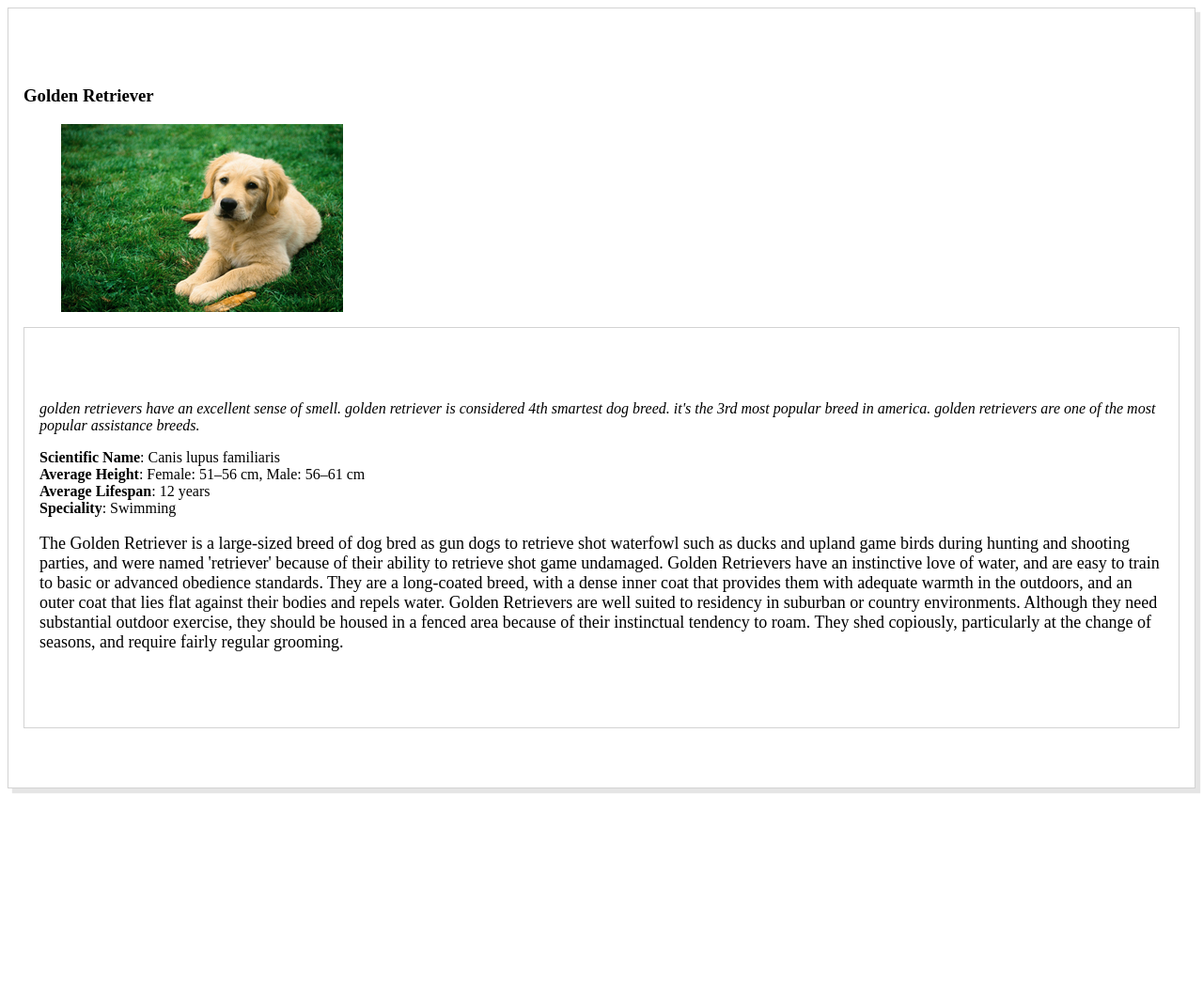
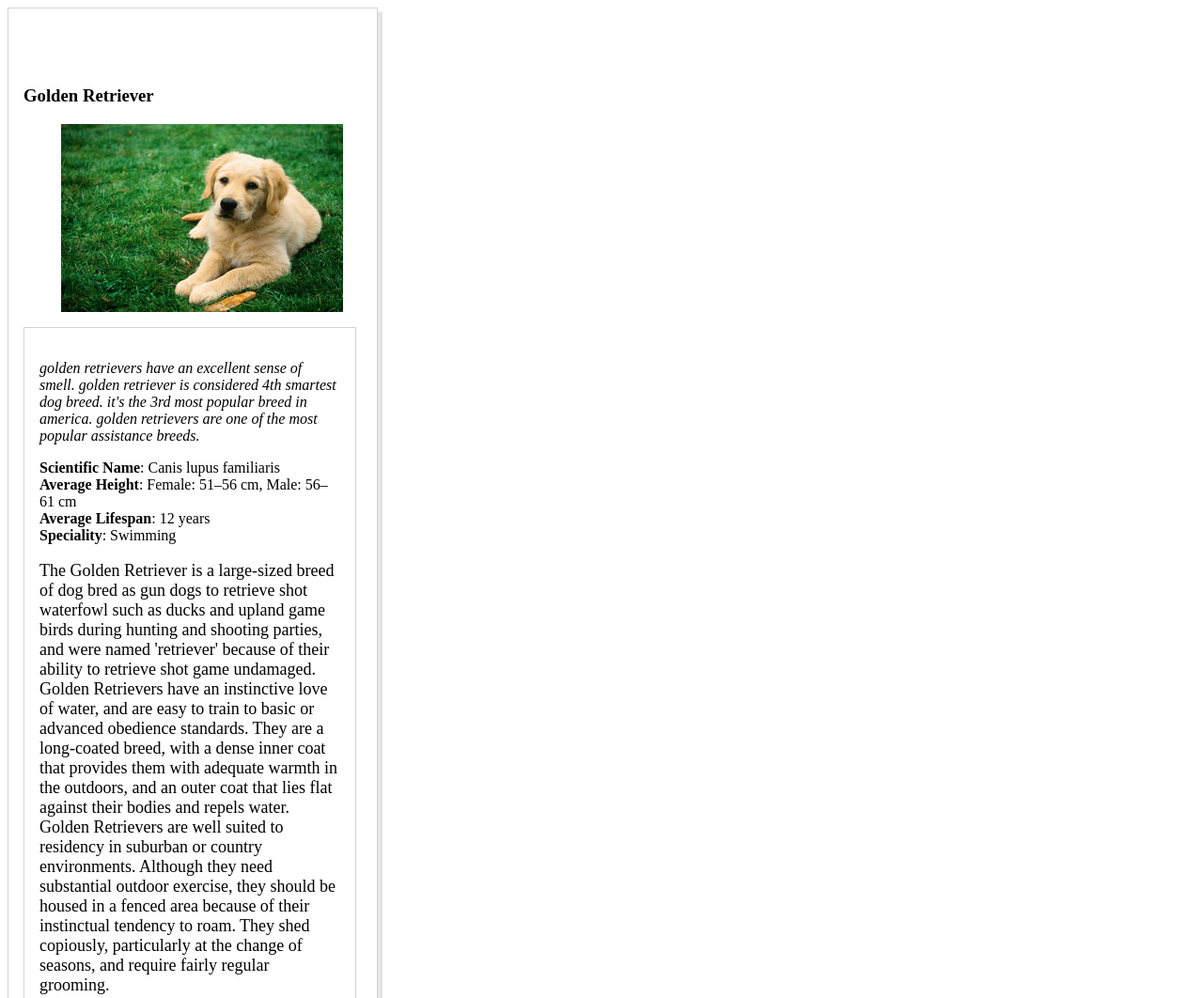
Before and after one commit to ArvindNair001/Web_Development, a plain HTML site: page fend-animal-trading-cards-master/card.html in a window 1280 px wide. Shown: the top 1062 px of the page at 94% size. Before the commit the page ends 847 px from the top, so only its background shows below. Drawn offline with Linux system fonts and the light colour scheme.

Commit message:
update fend-animals-card

```diff
--- a/fend-animal-trading-cards-master/card.html
+++ b/fend-animal-trading-cards-master/card.html
@@ -1,5 +1,5 @@
 <!DOCTYPE html>
-<html>
+<html lang="en">
 <head>
 	<meta charset="utf-8">
 	<title>Animal Trading Cards</title>
--- a/fend-animal-trading-cards-master/styles.css
+++ b/fend-animal-trading-cards-master/styles.css
@@ -1,30 +1,39 @@
 .title {
   text-transform: capitalize;
 }
-#card{
+
+#card {
   border: 1px solid lightgray;
+  width: 360px;
   padding: 5% 1em;
-box-shadow: 5px 5px 1px 0px rgba(204,204,204,0.5);
+  box-shadow: 5px 5px 1px 0px rgba(204,204,204,0.5);
 }
+
 .info {
   border: 1px solid lightgray;
+  width: 320px;
   padding: 5% 1em;
 
 }
-.dog{
+
+.dog {
   cursor: pointer;
-    vertical-align:middle;
-  }
+  vertical-align:middle;
+}
+
 .facts {
   text-transform: lowercase;
   font-style: italic;
 }
-.category{
+
+.category {
   font-weight: bold;
 }
-.animal_descript{
+
+.animal_descript {
   font-size: 18px;
 }
+
 .features {
   list-style-type: none;
   padding: 0px;
```
